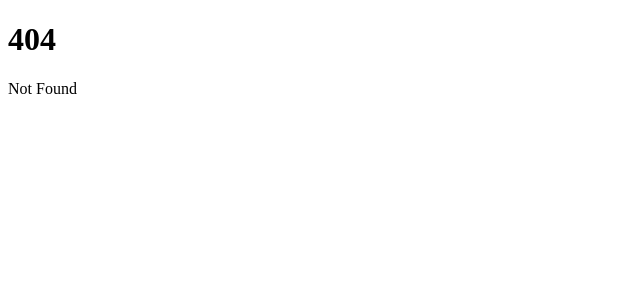
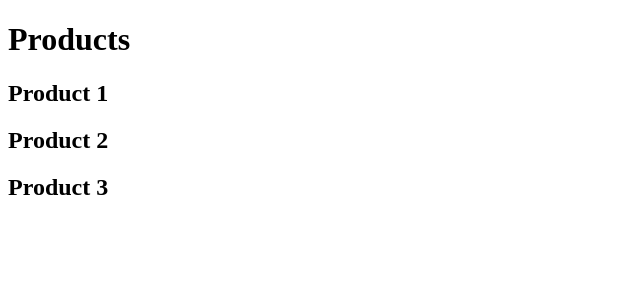
Before and after one commit to M-BintangR/belajar-svelte-kit, a SvelteKit app: page /product in a window 1280 px wide. Before the commit this address had no page. Shown: the top 300 px of the page, without its empty margins (0-640 px from the left). Built offline with nearby package versions, Linux system fonts and the light colour scheme.

Commit message:
dynamic routes ✅

```diff
--- /dev/null
+++ b/src/routes/product/+page.svelte
@@ -0,0 +1,4 @@
+<h1>Products</h1>
+<h2>Product 1</h2>
+<h2>Product 2</h2>
+<h2>Product 3</h2>
```
Also changed, not shown: src/routes/product/[productId]/+page.svelte (added, +7 -0 lines).
